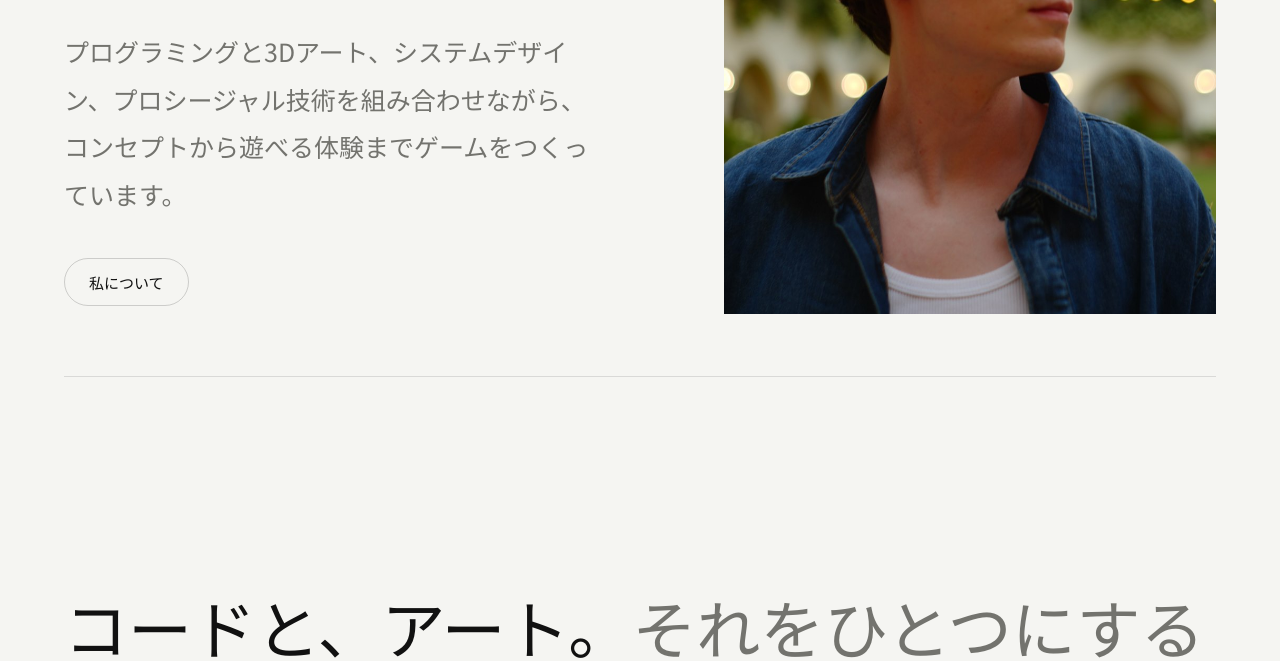
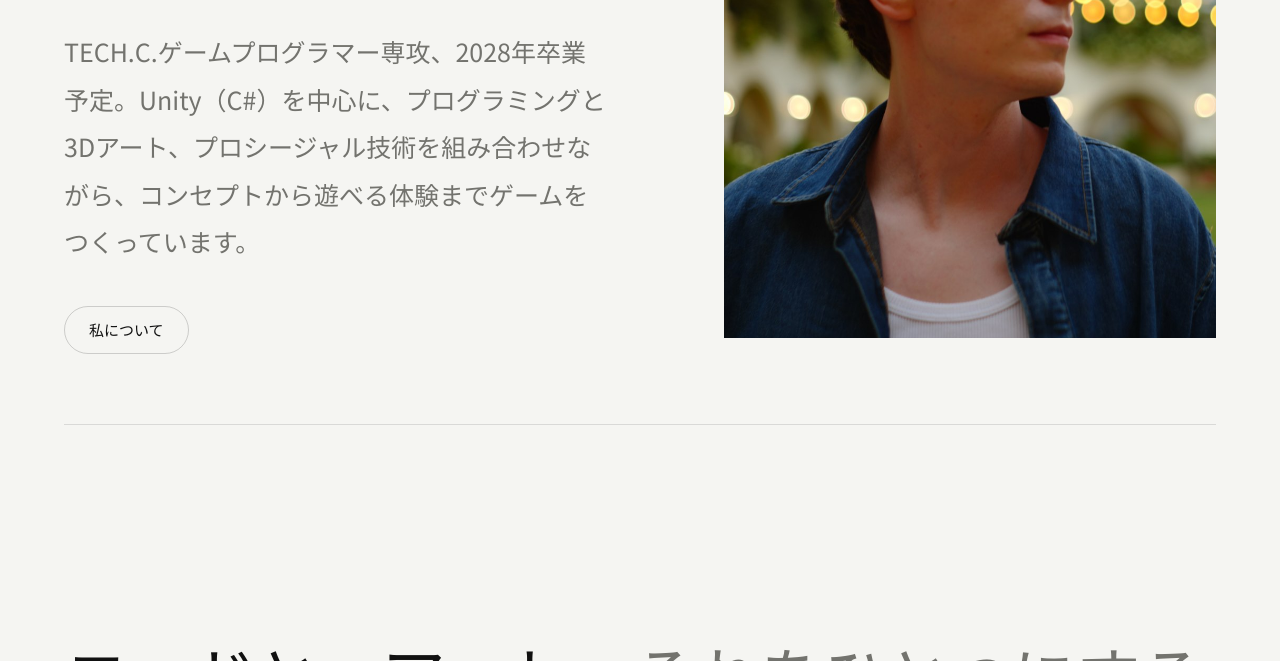
Before and after one commit to lucanicohe/portfolio, a plain HTML site: page index.html in a window 1280 px wide. Shown: the part 439-1100 px from the top of the page. Drawn offline with Linux system fonts and the light colour scheme.

Commit message:
profile update

```diff
--- a/index.html
+++ b/index.html
@@ -311,7 +311,7 @@ html{scroll-behavior:auto}
 <div class="hero-content">
 <div class="eyebrow i18n" data-en="Game Programmer / Technical Artist" data-ja="ゲームプログラマー / テクニカルアーティスト">Game Programmer / Technical Artist</div>
 <h1 class="i18n" data-en="Luca&lt;br&gt;Helgert" data-ja="ルカ&lt;br&gt;ヘルゲルト">Luca<br>Helgert</h1>
-<p class="hero-description i18n" data-en="I build games from concept to playable experience, combining programming, 3D art, systems design, and procedural technology." data-ja="プログラミングと3Dアート、システムデザイン、プロシージャル技術を組み合わせながら、コンセプトから遊べる体験までゲームをつくっています。">I build games from concept to playable experience, combining programming, 3D art, systems design, and procedural technology.</p>
+<p class="hero-description i18n" data-en="TECH.C. game programming student, graduating in 2028. I build games from concept to playable experience in Unity (C#), combining programming, 3D art, and procedural technology." data-ja="TECH.C.ゲームプログラマー専攻、2028年卒業予定。Unity（C#）を中心に、プログラミングと3Dアート、プロシージャル技術を組み合わせながら、コンセプトから遊べる体験までゲームをつくっています。">TECH.C. game programming student, graduating in 2028. I build games from concept to playable experience in Unity (C#), combining programming, 3D art, and procedural technology.</p>
 <a class="more-btn i18n" href="about.html" data-en="More about me" data-ja="私について">More about me</a>
 </div>
 <div class="hero-image"><img src="profile.jpg" alt="Luca Helgert"></div>
```
